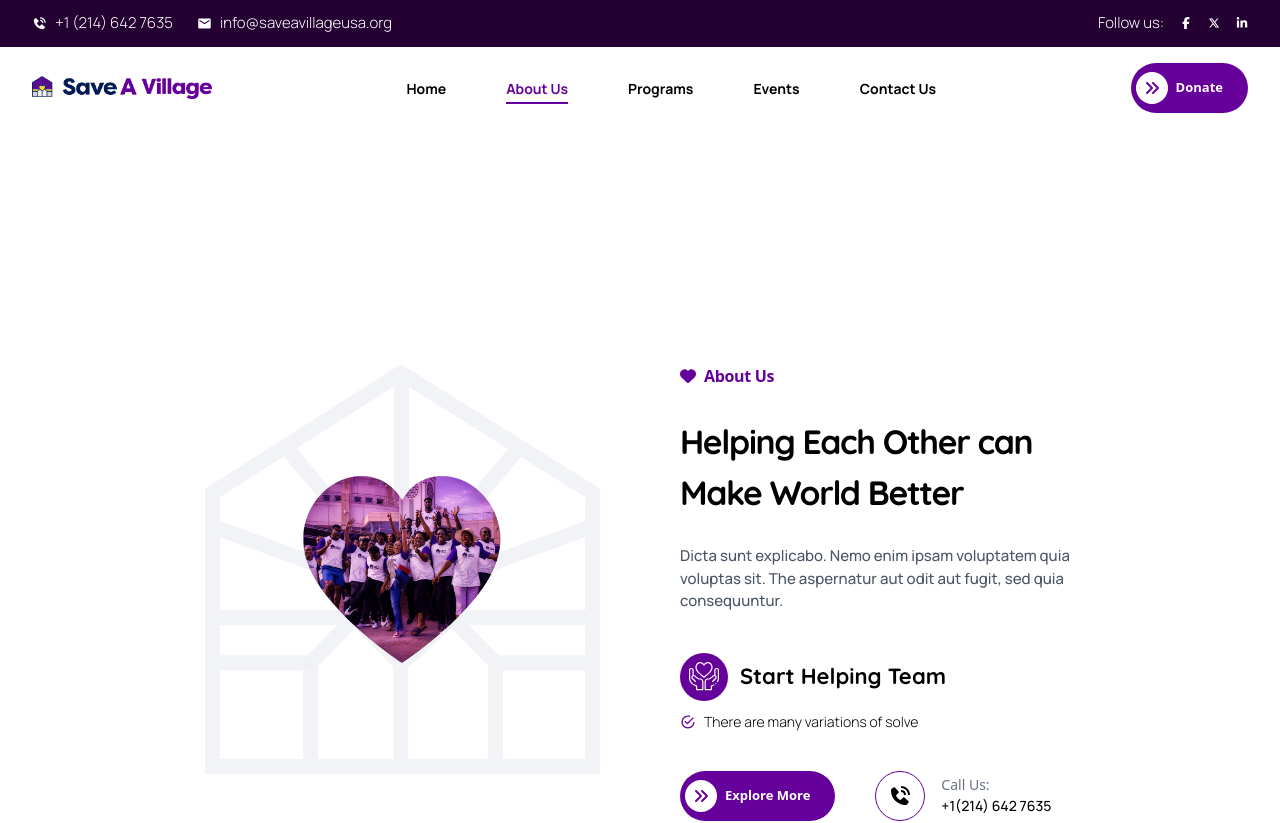
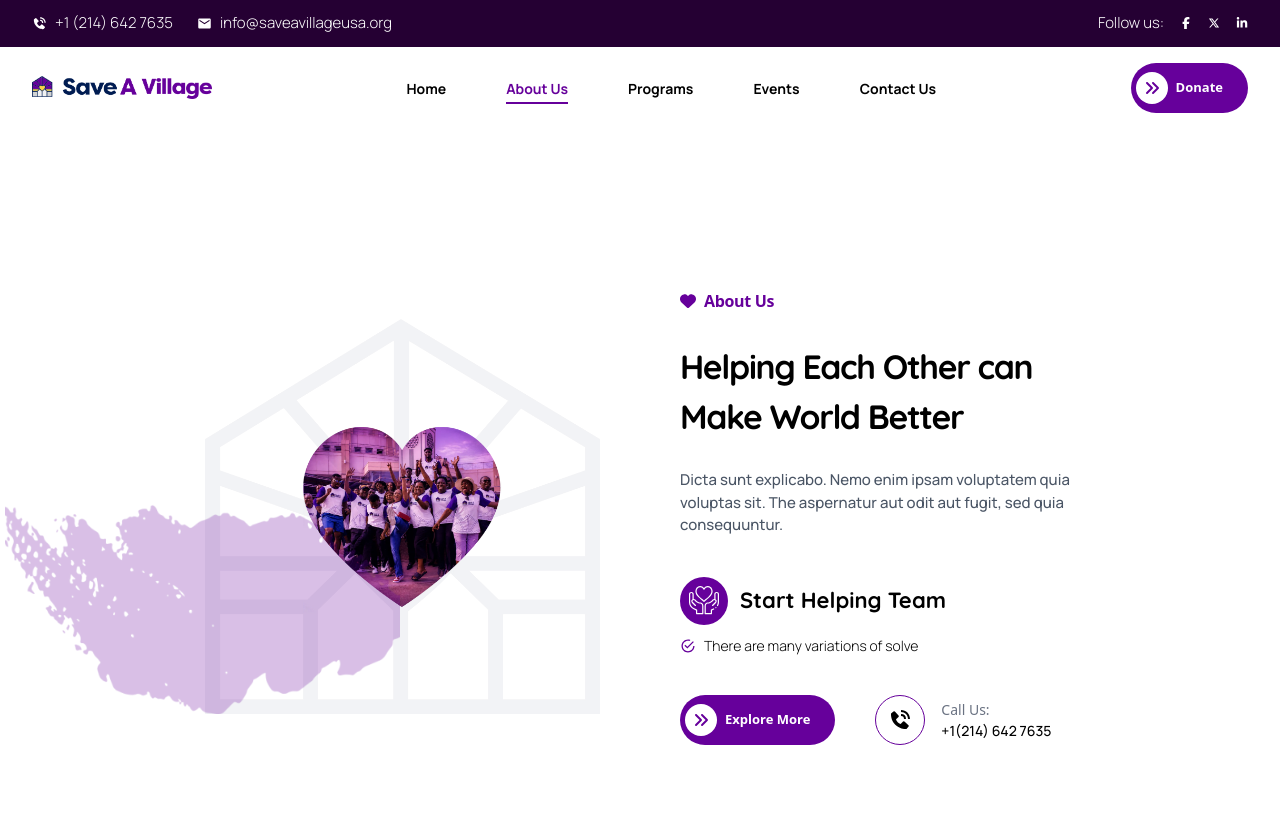
Before and after one commit to KaltechCode/saveavillage, a Next.js app: page /about-us in a window 1280 px wide. Shown: the top 823 px of the page. Built offline with nearby package versions, Linux system fonts and the light colour scheme.

Commit message:
about section image

```diff
--- a/components/large/About.tsx
+++ b/components/large/About.tsx
@@ -8,32 +8,33 @@ import Image from "next/image";
 
 function About() {
   return (
-    <section className="h-auto xl:min-h-screen mt-8 pt-10 md:mt-16 pb-[4rem]  lg:p-[6rem] flex items-center justify-center">
+    <section className="h-auto  mt-8 pt-10 md:mt-16 pb-[4rem]  lg:p-[6rem] flex items-center justify-center">
       <div className="">
         <div className="w-[90%] mx-auto lg:max-w-[1200px] xl:max-w-[80%]">
           <div
             className="
-            w-full grid grid-cols-1 gap-5 mobile-landscape:grid-cols-2 mobile-landscape:items-center md:grid-cols-7 xl:grid-cols-2 lg:gap-20
+            w-full grid grid-cols-1 gap-5 mobile-landscape:grid-cols-2 mobile-landscape:items-center md:grid-cols-7 xl:grid-cols-2 lg:gap-20 items-center
       "
           >
             {/* Left Side */}
-            <div className="md:col-span-3 xl:col-span-1">
+            <div className="md:col-span-3 xl:col-span-1 relative">
               {/* Background Shape */}
-              <div
-                className="
-            inset-0
-           h-[200px]
-            md:block
-          "
-              >
+              <div className="inset-0 h-full md:block ">
                 <Image
                   src="/images/SAV-About-heart-image.webp"
                   alt=""
-                  height={400}
-                  width={600}
-                  className="w-full"
+                  height={300}
+                  width={400}
+                  className="w-full aspect-[1/1]"
                 />
               </div>
+              <Image
+                src="/images/about-img-vector-1.png"
+                alt=""
+                height={400}
+                width={600}
+                className="w-full absolute bottom-0 -left-50 "
+              />
             </div>
 
             {/* Right Side */}
--- a/components/large/HomeContact.tsx
+++ b/components/large/HomeContact.tsx
@@ -6,7 +6,7 @@ import Contact_form from "../medium/Contact_Form";
 
 function HomeContact() {
   return (
-    <section className="py-[3em] md:py-[6em]  lg:py-[2em] xl:min-h-screen xl:flex xl:items-center">
+    <section className="py-[3em] md:py-[6em]  lg:py-[10em] xl:py-40 3k:py-64  xl:flex xl:items-center">
       <div className="w-[90%] mx-auto lg:max-w-[1200px] xl:max-w-[80%]">
         <div className="grid h-full gap-10 mobile-landscape: lg:grid-cols-2">
           {/* Form section*/}
--- a/components/large/LatestNews.tsx
+++ b/components/large/LatestNews.tsx
@@ -7,7 +7,7 @@ import { FaHeart } from "react-icons/fa6";
 function LatestNews() {
   return (
     <div className="relative">
-      <section className="section-padding pt-[4em] md:py-[5em] lg:py-[6em]">
+      <section className="section-padding pt-[4em] md:py-[5em] lg:py-[6em] xl:py-40 3k:py-64">
         <div className="w-[90%] mx-auto xl:max-w-[80%]">
           {/* Header */}
           <div className="flex flex-col items-center gap-4 mb-8 mobile-landscape:flex-row mobile-landscape:items-center mobile-landscape:justify-between md:justify-between md:flex-row">
--- a/components/large/contact/AccordionSection.tsx
+++ b/components/large/contact/AccordionSection.tsx
@@ -3,7 +3,7 @@ import React from "react";
 
 function AccordionSection() {
   return (
-    <section className="py-[3em] md:py-[6em] lg:py-[2em] xl:min-h-screen xl:flex xl:items-center bg-[#F8F9FA]">
+    <section className="py-[3em] md:py-[6em] lg:py-[2em] xl:py-40 3k:py-64 xl:flex xl:items-center bg-[#F8F9FA]">
       <div className="w-[90%] mx-auto lg:max-w-[1200px] xl:max-w-[1500px]">
         <div className="grid h-full gap-10 mobile-landscape: lg:grid-cols-2">
           <div className="w-full h-[500px] xl:h-[590px] lg:h-full max-h-[620px] relative md:hidden lg:grid rounded-md overflow-hidden bg-[url(/save-a-village-poor-boy.jpg)] bg-center bg-cover"></div>
--- a/components/layout/footer.tsx
+++ b/components/layout/footer.tsx
@@ -13,7 +13,7 @@ import { FaLinkedinIn } from "react-icons/fa";
 
 function Footer() {
   return (
-    <footer className="pt-20 md:pt-7">
+    <footer className="">
       <div className="bg-[#22002d] text-white relative bottom-0 left-0 flex items-center flex-col">
         {/* Main Footer */}
         <div className="mt-32 mobile-landscape:mt-24 md:mt-24 lg:mt-16 mx-auto py-14  w-[95%] lg:max-w-[1200px] xl:max-w-[80%]">
--- a/components/medium/Banner.tsx
+++ b/components/medium/Banner.tsx
@@ -4,7 +4,7 @@ import Button from "../small/Button";
 
 export function Banner() {
   return (
-    <section className="py-10 lg:py-20 mt-12">
+    <section className="pt-10">
       <div className="relative rounded-[20px]">
         {/* Background Image */}
         <div
```
Also changed, not shown: public/images/about-img-vector-1.png (renamed from public/images/about-img-vector-1.svg.png).
